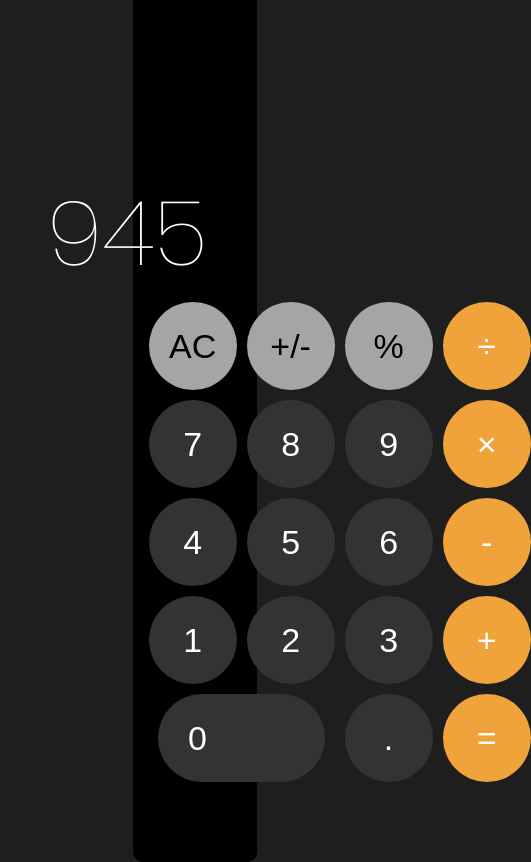
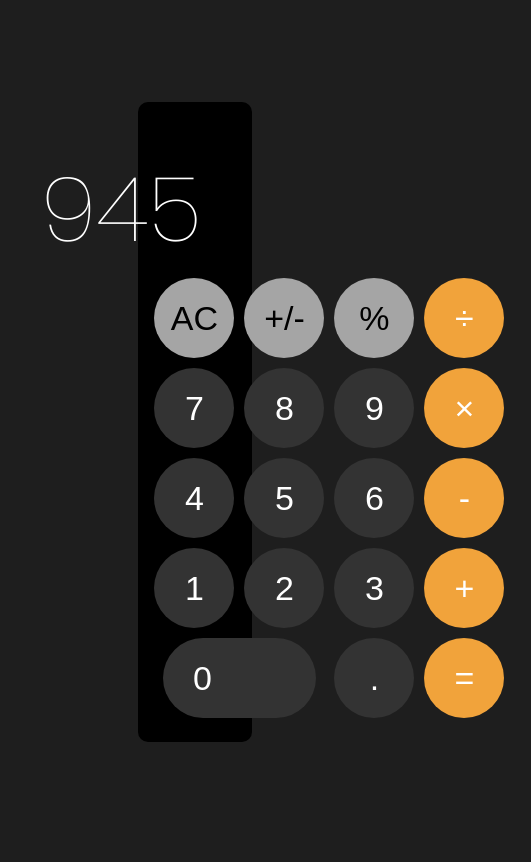
Before and after one commit to tolaxxi/Simple-Calculator, a website with bundled scripts: page index.html in a window 390 px wide. Shown: the whole page, 531 px wide, since content can reach past the window. Built offline with nearby package versions, Linux system fonts and the light colour scheme.

Commit message:
FIX: adjust desktop media query

```diff
--- a/src/style.css
+++ b/src/style.css
@@ -10,10 +10,11 @@ body {
   display: flex;
   justify-content: center;
   align-items: center;
+
 }
 
 main {
-  width: 32%;
+  width: 29%;
   background-color: #000000;
   border-radius: 10px;
   font-family: 'Poppins', sans-serif;
@@ -21,7 +22,7 @@ main {
 
 .display {
   width: 100%;
-  height: 20rem;
+  height: 11rem;
   background-color: none;
   color: #ffffff;
   display: flex;
@@ -33,10 +34,10 @@ main {
   align-items: end;
 }
 .buttons {
-  padding: 5rem 1rem;
+  padding: 2rem 1rem;
   padding-top: 0;
   width: 100%;
-  height: 70%;
+  height: 29rem;
   background: none;
   display: grid;
   grid-template-columns: 1fr 1fr 1fr 1fr;
@@ -47,8 +48,8 @@ main {
 .buttons button {
   font-weight: 500;
   font-size: 2.125rem;
-  width: 5.5rem;
-  height: 5.5rem;
+  width: 5rem;
+  height: 5rem;
   border-radius: 50%;
   border: none;
   align-items: center;
```
